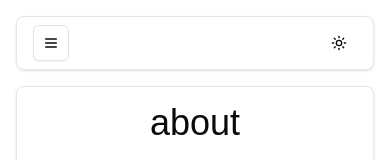
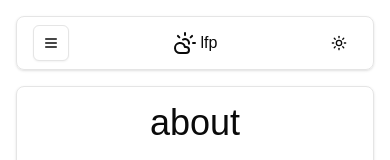
Before and after one commit to michaelpeterswa/lfpweather.com, a Next.js app: page /about in a window 390 px wide. Shown: the top 160 px of the page. Built offline with nearby package versions, Linux system fonts and the light colour scheme; a web font is replaced by a local one.

Commit message:
fix: add nav title to mobile view

```diff
--- a/components/navigation/navigation.tsx
+++ b/components/navigation/navigation.tsx
@@ -48,7 +48,7 @@ export default function Navigation() {
           </div>
         </SheetContent>
       </Sheet>
-      <div className="w-[150px] hidden lg:flex">
+      <div className="lg:w-[150px] hidden lg:flex">
         <Link
           href="/"
           className="flex items-center gap-2 px-2"
@@ -58,7 +58,7 @@ export default function Navigation() {
           <span className="text-lg">lfpweather.com</span>
         </Link>
       </div>
-      <div className="flex grow justify-center">
+      <div className="flex lg:grow justify-center">
         <NavigationMenu className="hidden lg:flex">
           <NavigationMenuList>
             {barLinks.map((link) => (
@@ -75,7 +75,13 @@ export default function Navigation() {
           </NavigationMenuList>
         </NavigationMenu>
       </div>
-      <div className="w-[150px]">
+      <div className="grow justify-items-center lg:hidden">
+        <div className="flex items-center gap-1 px-2">
+          <CloudSun />
+          <span>lfp</span>
+        </div>
+      </div>
+      <div className="lg:w-[150px]">
         <div className="flex justify-end">
           <ModeToggle />
         </div>
```
